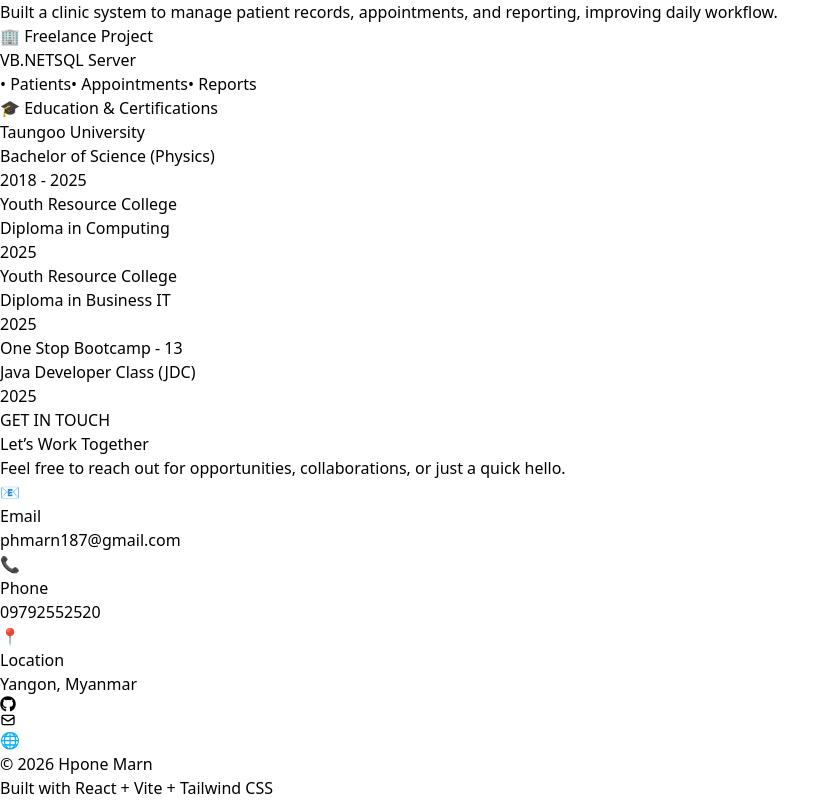
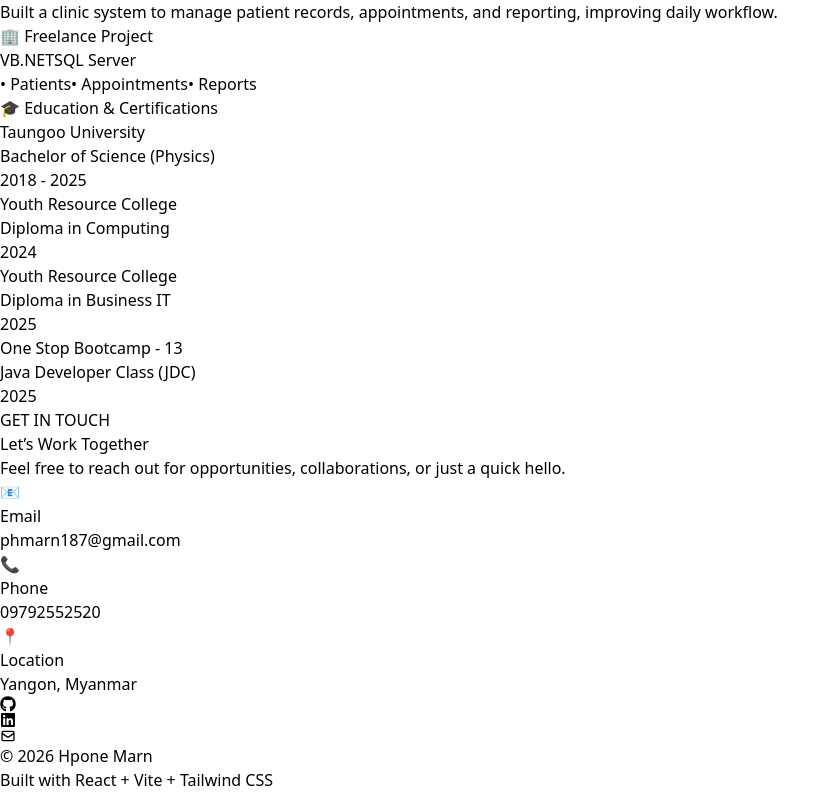
Before and after one commit to HponeMarn/HponeMarn, a React (Vite) app: page / in a window 1280 px wide. Shown: the part 4152-4952 px from the top of the page, without its empty margins (0-839 px from the left). Built offline with nearby package versions, Linux system fonts and the light colour scheme.

Commit message:
update linkedin

```diff
--- a/src/components/contact.tsx
+++ b/src/components/contact.tsx
@@ -1,5 +1,5 @@
 import React from 'react';
-import { FaGithub } from 'react-icons/fa';
+import { FaGithub, FaLinkedin } from 'react-icons/fa';
 import { HiOutlineMail } from 'react-icons/hi';
 
 const Contact: React.FC = () => {
@@ -85,12 +85,13 @@ const Contact: React.FC = () => {
            <a   href="https://www.github.com/HponeMarn" target="_blank" rel="noopener noreferrer" className="w-10 h-10 flex items-center justify-center bg-slate-800 border border-slate-700 rounded-full hover:bg-slate-700 hover:border-slate-500 transition">
             <FaGithub className="w-5 h-5" />
           </a>
+          <a   href="https://www.linkedin.com/in/hpone-marn-964a3b38a/" target="_blank" rel="noopener noreferrer" className="w-10 h-10 flex items-center justify-center bg-slate-800 border border-slate-700 rounded-full hover:bg-slate-700 hover:border-slate-500 transition">
+             <FaLinkedin className="w-5 h-5" />
+          </a>
           <a   href="mailto:phmarn187@gmail.com"  target="_blank" rel="noopener noreferrer" className="w-10 h-10 flex items-center justify-center bg-slate-800 border border-slate-700 rounded-full hover:bg-slate-700 hover:border-slate-500 transition">
              <HiOutlineMail className="w-5 h-5 text-gray-400 group-hover:text-white transition" />
           </a>
-          <a   href="https://hpone-marn-7nb4.vercel.app/" target="_blank" rel="noopener noreferrer" className="w-10 h-10 flex items-center justify-center bg-slate-800 border border-slate-700 rounded-full hover:bg-slate-700 hover:border-slate-500 transition">
-            🌐
-          </a>
+
         </div>
       </div>
     </section>
--- a/src/components/education.tsx
+++ b/src/components/education.tsx
@@ -15,7 +15,7 @@ const EDUCATIONS: EducationItem[] = [
   {
     institution: "Youth Resource College",
     degree: "Diploma in Computing",
-    period: "2025",
+    period: "2024",
   },
   {
     institution: "Youth Resource College",
```
